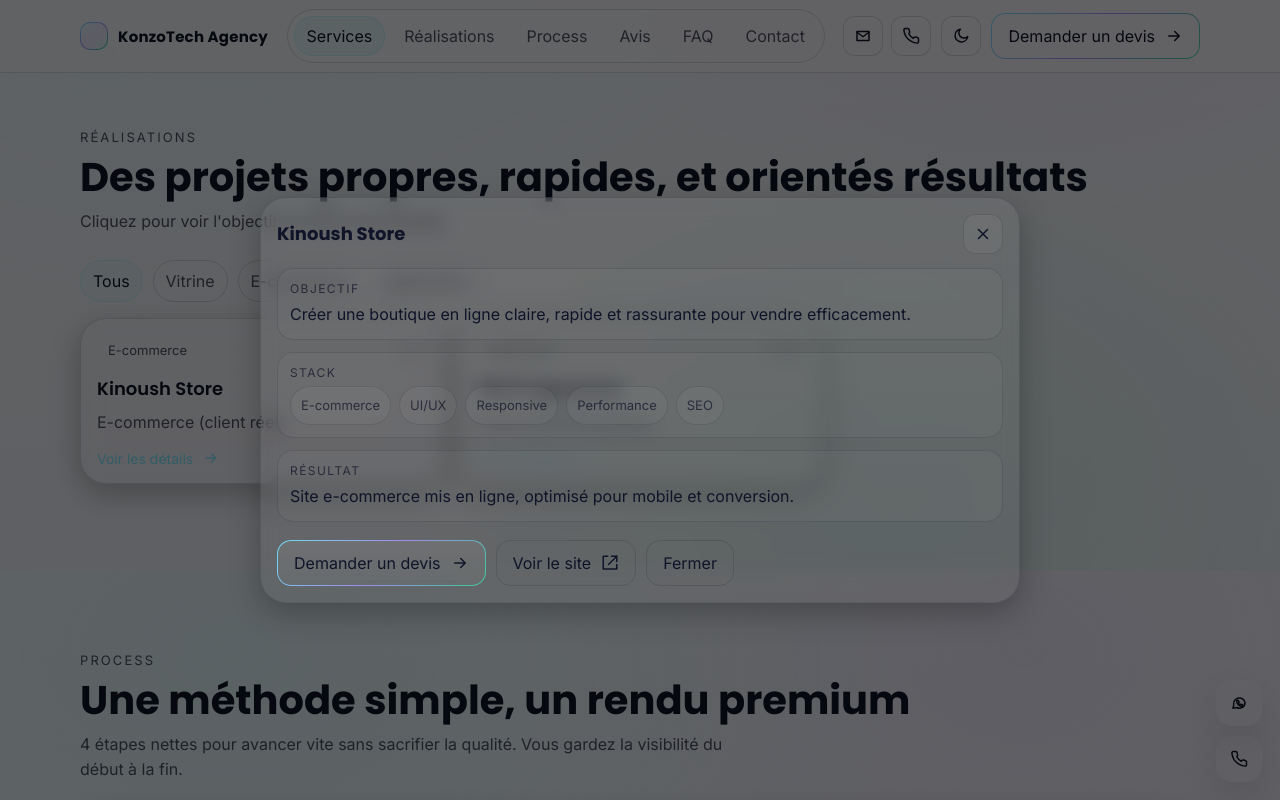
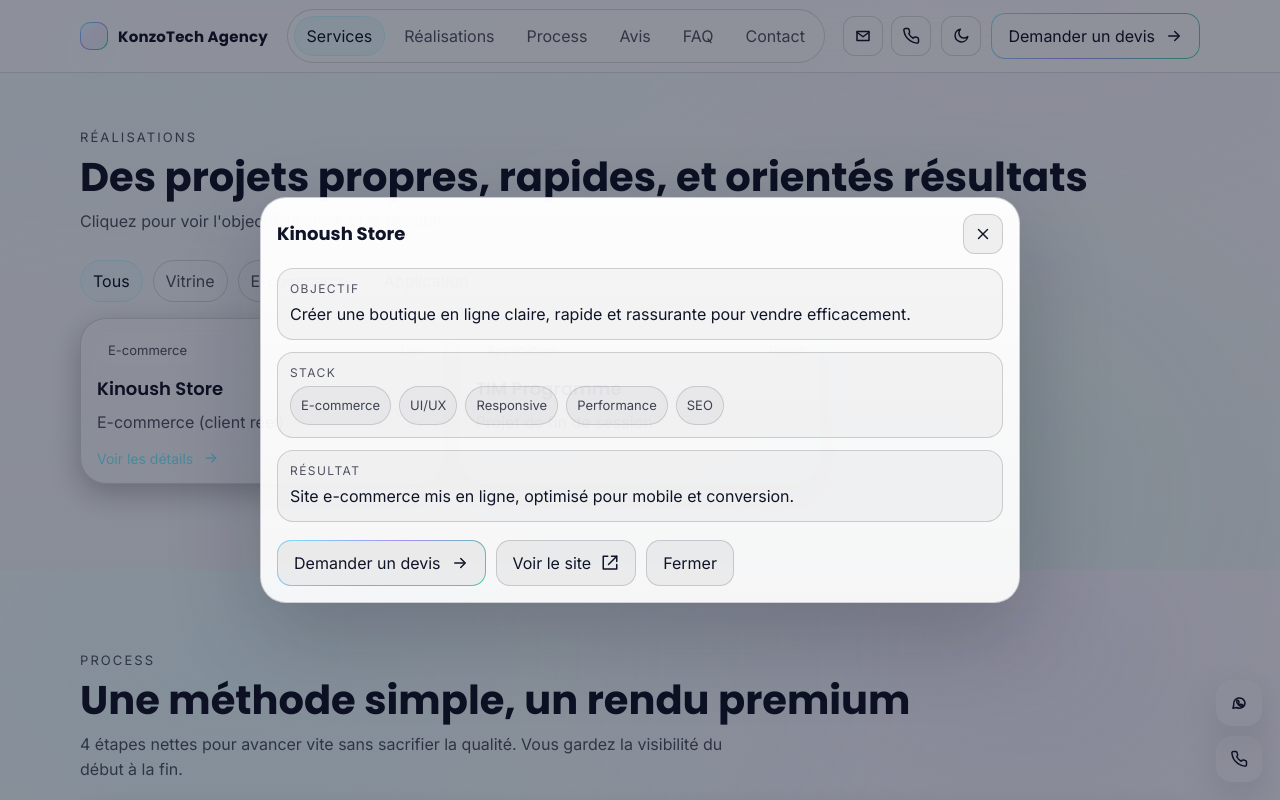
Before and after one commit to Konzopro7/AGENCY, a React (Vite) app: page / in a window 1280 px wide. Both pictures are taken after a click on the button 261 px from the left and 2230 px from the top of the page. Shown: the part 1830-2630 px from the top of the page. Built offline with nearby package versions, Linux system fonts and the light colour scheme.

Commit message:
Improve modal contrast

```diff
--- a/src/styles/global.css
+++ b/src/styles/global.css
@@ -1033,6 +1033,44 @@ code {
   border: 0;
 }
 
+.modal-panel.card {
+  /* Keep the modal crisp and readable above the dim overlay */
+  background: linear-gradient(180deg, rgba(255, 255, 255, 0.08), rgba(255, 255, 255, 0.04));
+}
+
+.modal-panel .pm-row {
+  background: rgba(255, 255, 255, 0.04);
+}
+
+html[data-theme="light"] .modal-overlay {
+  background: rgba(10, 15, 30, 0.44);
+}
+
+html[data-theme="light"] .modal-panel.card {
+  background: linear-gradient(180deg, rgba(255, 255, 255, 0.98), rgba(255, 255, 255, 0.92));
+  border-color: rgba(10, 15, 30, 0.18);
+  box-shadow: 0 30px 90px rgba(10, 15, 30, 0.22);
+  backdrop-filter: none;
+  -webkit-backdrop-filter: none;
+}
+
+html[data-theme="light"] .modal-panel .pm-row {
+  background: rgba(10, 15, 30, 0.03);
+  border-color: rgba(10, 15, 30, 0.16);
+}
+
+html[data-theme="light"] .modal-panel .tag {
+  background: rgba(10, 15, 30, 0.04);
+  border-color: rgba(10, 15, 30, 0.14);
+  color: rgba(16, 20, 40, 0.78);
+}
+
+html[data-theme="light"] .modal-panel .btn,
+html[data-theme="light"] .modal-panel .icon-btn {
+  background: rgba(10, 15, 30, 0.05);
+  border-color: rgba(10, 15, 30, 0.16);
+}
+
 .modal-panel {
   width: min(760px, 100%);
   max-height: min(82vh, 820px);
```
